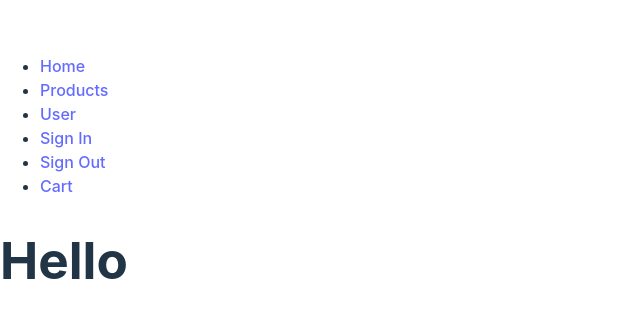
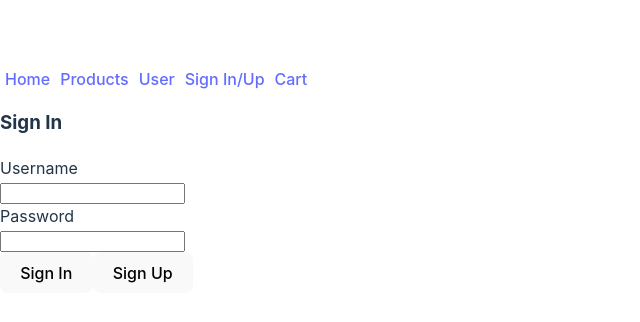
Before and after one commit to PedroCr05/earthwise-front-end, a React (Vite) app: page /sign-in in a window 1280 px wide. Shown: the part 220-542 px from the top of the page, without its empty margins (0-640 px from the left). Built offline with nearby package versions, Linux system fonts and the light colour scheme; no server answers.

Commit message:
created signin form and signup form components

```diff
--- a/src/App.css
+++ b/src/App.css
@@ -1,3 +1,9 @@
+body {
+
+    display: 'inline-block'
+
+}
+
 .productContainer {
     display: grid;
     grid-template-columns: repeat(auto-fit, minmax(200px, 1fr));
@@ -15,3 +21,12 @@
 .productButton:hover {
     background: rgb(240, 240, 240)
 }
+
+.navBar {
+    display: flex
+}
+
+.navItem {
+    padding: 0 5px;
+    cursor: pointer
+}
--- a/src/App.jsx
+++ b/src/App.jsx
@@ -1,14 +1,31 @@
 import { useState, useEffect } from "react";
 import NavBar from "./components/NavBar";
+import Home from "./components/Home";
+import "./App.css";
+import SignupForm from "./components/SignupForm";
+import SigninForm from "./components/SigninForm";
+import { Route, Router, Routes } from "react-router-dom";
 import ProductList from "./components/productList";
-import "./App.css";
 
 const App = () => {
+  const [user, setUser] = useState({});
+  console.log("user", user);
+
   return (
     <>
-      <NavBar />
-      <h1>Hello</h1>
-      <ProductList />
+      <NavBar user={user} setUser={setUser} />
+      <Routes>
+        <Route path="/" element={<Home />} />
+        <Route path="/products" element={<ProductList />} />
+        <Route
+          path="/sign-in"
+          element={<SigninForm user={user} setUser={setUser} />}
+        />
+        <Route
+          path="/sign-up"
+          element={<SignupForm user={user} setUser={setUser} />}
+        />
+      </Routes>
     </>
   );
 };
--- /dev/null
+++ b/src/components/Home.jsx
@@ -0,0 +1,5 @@
+const Home = () => {
+  return <div>I'm home</div>;
+};
+
+export default Home;
--- a/src/components/NavBar.jsx
+++ b/src/components/NavBar.jsx
@@ -1,58 +1,67 @@
 import { Link } from "react-router-dom";
 
-const NavBar = () => {
+const NavBar = ({ user, setUser }) => {
+  const handleSignout = () => {
+    setUser({});
+    localStorage.removeItem("authToken");
+  };
   return (
     <nav>
-      <ul>
-        <li>
+      <div className="navBar">
+        <div className="navItem">
           {/*
             This home will not actually be home but our site logo/image since that's what more folks have it as most of the time.
             Although I might have two separate link anyway.
             One for that clickable image while the other being what I have here below.
           */}
           <Link to="/">Home</Link>
-        </li>
+        </div>
 
-        <li>
+        <div className="navItem">
           <Link to="/products">Products</Link>
-        </li>
+        </div>
 
-        <li>
+        <div className="navItem">
           {/*
             "User" here will not actually be user but the user's username.
             Hopefully that makes sense.
           */}
 
           <Link to="/user">User</Link>
-        </li>
-
-        <li>
-          {/*
+        </div>
+        {!user?._id ? (
+          <div className="navItem">
+            {/*
             Will plan for sign in to be a ternary operator so if the user is already logged in.
             They will no longer see this on their Nav Bar.
           */}
-          <Link to="/sign-in">Sign In</Link>
-        </li>
+            <Link to="/sign-in">Sign In/Up</Link>
+          </div>
+        ) : (
+          <div className="navItem">
+            <span onClick={handleSignout}>Sign Out</span>
+          </div>
+        )}
 
-        <li>
-          {/*
+        {/* <div className='navItem'> */}
+        {/*
             Same as the sign in.
             It'll contain the ternary operator, but also might keep it.
             Unsure since sometimes some sites have this on the navbar when someone is signed in.
             Though sometimes some sites hides this option until they are on their own account profile.
           */}
-          <Link to="/sign-out">Sign Out</Link>
-        </li>
+        {/* <Link to="/sign-out">Sign Out</Link> */}
+        {/* </div> */}
 
-        <li>
+        <div className="navItem">
           {/*
             This is POST MVP so might be able get to it.
             Might not, but hopefully I can get to it.
             100% want to challenge myself in creating more than 1 page for sure!
           */}
           <Link to="/cart">Cart</Link>
-        </li>
-      </ul>
+        </div>
+      </div>
     </nav>
   );
 };
--- a/src/components/ProductList.jsx
+++ b/src/components/ProductList.jsx
@@ -23,8 +23,8 @@ const ProductList = (props) => {
 
   return (
     <div className="productContainer">
-      {productList.map((product) => (
-        <div className="productButton">
+      {productList.map((product, idx) => (
+        <div key={idx} className="productButton">
           <img src={product.productImage} />
           <div>{product.productName}</div>
           <div>{product.productDescription}</div>
--- /dev/null
+++ b/src/components/SigninForm.jsx
@@ -0,0 +1,67 @@
+import { useState } from "react";
+import userService from "../services/userService";
+import { useNavigate } from "react-router-dom";
+
+const SigninForm = ({ user, setUser, changeMode }) => {
+  const navigate = useNavigate();
+  const [userCredentials, setUserCredentials] = useState({});
+
+  const handleFormChange = (evt) => {
+    setUserCredentials({
+      ...userCredentials,
+      [`${evt.target.name}`]: evt.target.value,
+    });
+  };
+
+  const submitSignin = async () => {
+    try {
+      let response = await userService.signin(userCredentials);
+      if (response.token) {
+        // Store the token in local storage
+        localStorage.setItem("authToken", response.token);
+      }
+      setUser(response.user);
+
+      navigate("/");
+    } catch (err) {}
+  };
+
+  return (
+    <div>
+      <h3>Sign In</h3>
+      {!user?._id ? (
+        <div>
+          <div>
+            <div>Username</div>
+            <input
+              onChange={handleFormChange}
+              value={userCredentials.username}
+              name="username"
+            />
+          </div>
+          <div>
+            <div>Password</div>
+            <input
+              onChange={handleFormChange}
+              value={userCredentials.password}
+              name="password"
+              type="password"
+            />
+          </div>
+          <button onClick={submitSignin}>Sign In</button>
+          <button
+            onClick={() => {
+              navigate("/sign-up");
+            }}
+          >
+            Sign Up
+          </button>
+        </div>
+      ) : (
+        ""
+      )}
+    </div>
+  );
+};
+
+export default SigninForm;
--- /dev/null
+++ b/src/components/SignupForm.jsx
@@ -0,0 +1,129 @@
+import { useState } from "react";
+import userService from "../services/userService";
+import { useNavigate } from "react-router-dom";
+
+const SignupForm = ({ user, setUser }) => {
+  const [userCredentials, setUserCredentials] = useState({});
+
+  const navigate = useNavigate();
+  const handleFormChange = (evt) => {
+    setUserCredentials({
+      ...userCredentials,
+      [`${evt.target.name}`]: evt.target.value,
+    });
+  };
+
+  const submitSignup = async () => {
+    let obj = {
+      ...userCredentials,
+      address: [
+        {
+          street: userCredentials.street,
+          state: userCredentials.state,
+          zip: parseInt(userCredentials.zip),
+        },
+      ],
+    };
+    try {
+      let response = await userService.signup(obj);
+      if (response.token) {
+        // Store the token in local storage
+        localStorage.setItem("authToken", response.token);
+      }
+      setUser(response.user);
+
+      navigate("/");
+    } catch (err) {}
+  };
+
+  return (
+    <div>
+      <h3>Sign Up</h3>
+      {!user?._id ? (
+        <>
+          {" "}
+          <div>
+            <div>Username</div>
+            <input
+              onChange={handleFormChange}
+              value={userCredentials.username}
+              name="username"
+            />
+          </div>
+          <div>
+            <div>Password</div>
+            <input
+              onChange={handleFormChange}
+              value={userCredentials.password}
+              name="password"
+            />
+          </div>
+          <div>
+            <div>Name</div>
+            <input
+              onChange={handleFormChange}
+              value={userCredentials.name}
+              name="name"
+            />
+          </div>
+          <div>
+            <div>Email</div>
+            <input
+              onChange={handleFormChange}
+              value={userCredentials.email}
+              name="email"
+            />
+          </div>
+          <div>
+            <div>Phone Number</div>
+            <input
+              onChange={handleFormChange}
+              value={userCredentials.phoneNumber}
+              name="phoneNumber"
+            />
+          </div>
+          <div>
+            <div>Company Name</div>
+            <input
+              onChange={handleFormChange}
+              value={userCredentials.companyName}
+              name="companyName"
+            />
+          </div>
+          <div>
+            <div>Street</div>
+            <input
+              onChange={handleFormChange}
+              value={userCredentials.street}
+              name="street"
+            />
+            <div>State</div>
+            <input
+              onChange={handleFormChange}
+              value={userCredentials.state}
+              name="state"
+            />
+            <div>Zip</div>
+            <input
+              onChange={handleFormChange}
+              value={userCredentials.zip}
+              name="zip"
+              type="number"
+            />
+          </div>
+          <button
+            onClick={() => {
+              submitSignup();
+            }}
+          >
+            Signup
+          </button>
+        </>
+      ) : (
+        ""
+      )}
+    </div>
+  );
+};
+
+export default SignupForm;
--- /dev/null
+++ b/src/services/userService.js
@@ -0,0 +1,24 @@
+import axios from "axios";
+const BASE_URL = `${import.meta.env.VITE_BACK_END_SERVER_URL}/users`;
+
+const signup = async (body) => {
+  try {
+    const res = await axios.post(BASE_URL + "/signup", body);
+    return res.data;
+  } catch (error) {
+    console.log(error);
+  }
+};
+const signin = async (body) => {
+  try {
+    const res = await axios.post(BASE_URL + "/signin", body);
+    return res.data;
+  } catch (error) {
+    console.log(error);
+  }
+};
+
+const signout = async()=>{
+
+}
+export default { signup, signin, signout };
```
